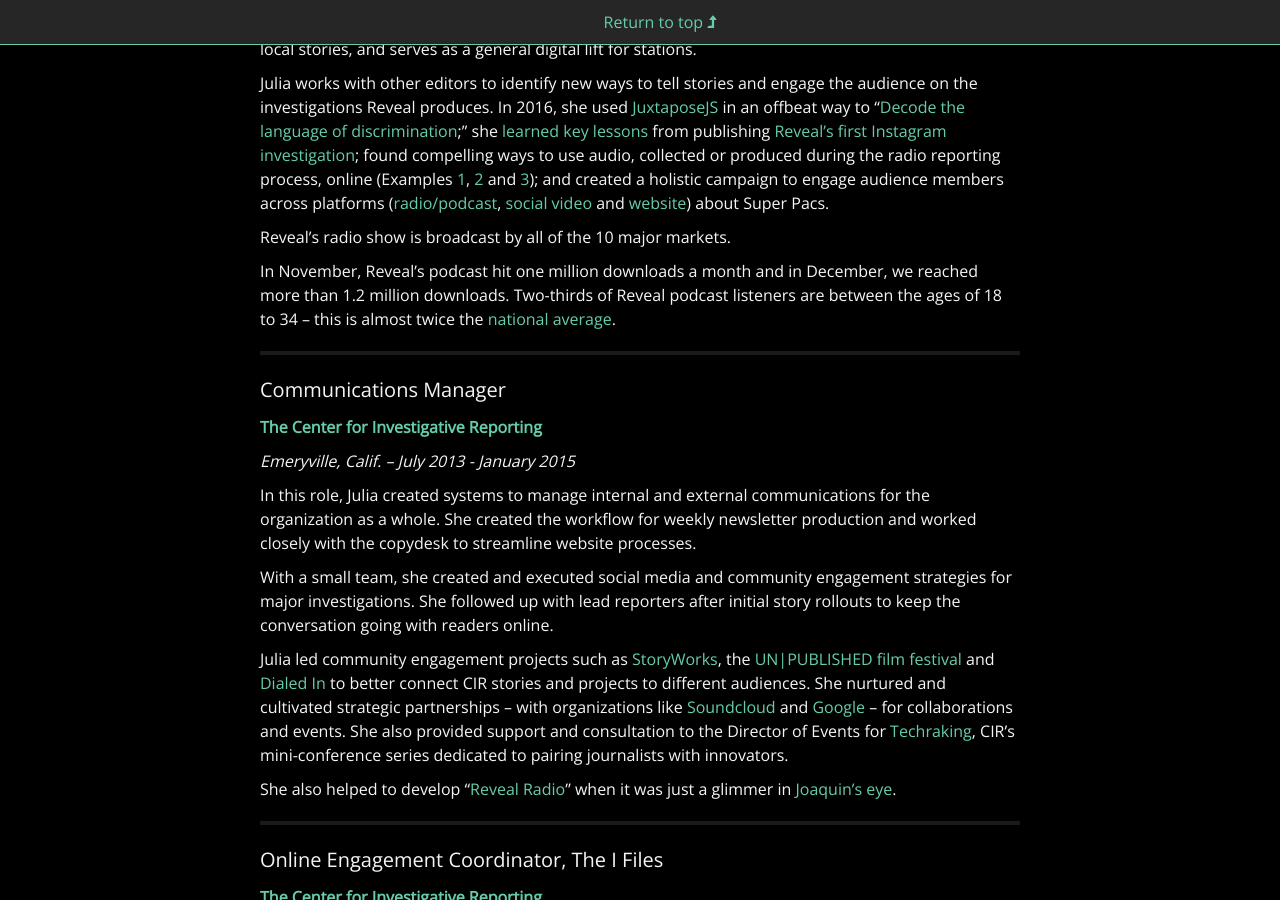
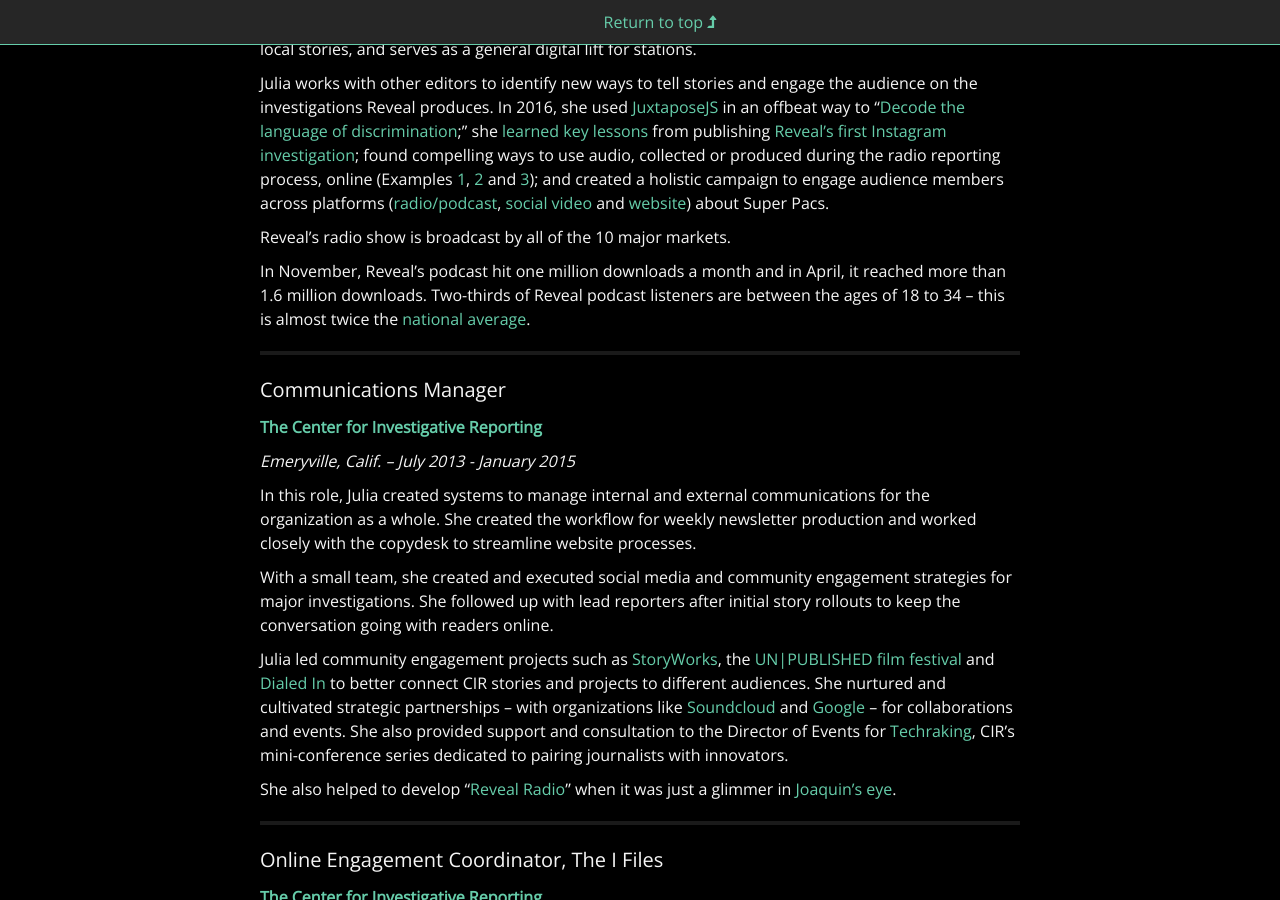
Before and after one commit to juliachanb/juliachanb.github.io, a Jekyll site: the page built from pages/resume.md, in a window 1280 px wide and 900 px high, scrolled down 838 px. Built offline with Jekyll 4.4.1, drawn with Linux system fonts in a browser that asks for light colours; nearby versions of some CDN libraries; some web fonts are replaced.

Commit message:
updated downloads

```diff
--- a/pages/resume.md
+++ b/pages/resume.md
@@ -43,7 +43,7 @@
 
 Reveal's radio show is broadcast by all of the 10 major markets.
 
-In November, Reveal's podcast hit one million downloads a month and in December, we reached more than 1.2 million downloads. Two-thirds of Reveal podcast listeners are between the ages of 18 to 34 – this is almost twice the [national average](http://www.edisonresearch.com/wp-content/uploads/2016/05/The-Podcast-Consumer-2016.pdf).
+In November, Reveal's podcast hit one million downloads a month and in April, it reached more than 1.6 million downloads. Two-thirds of Reveal podcast listeners are between the ages of 18 to 34 – this is almost twice the [national average](http://www.edisonresearch.com/wp-content/uploads/2016/05/The-Podcast-Consumer-2016.pdf).
 
 ___
 
```
